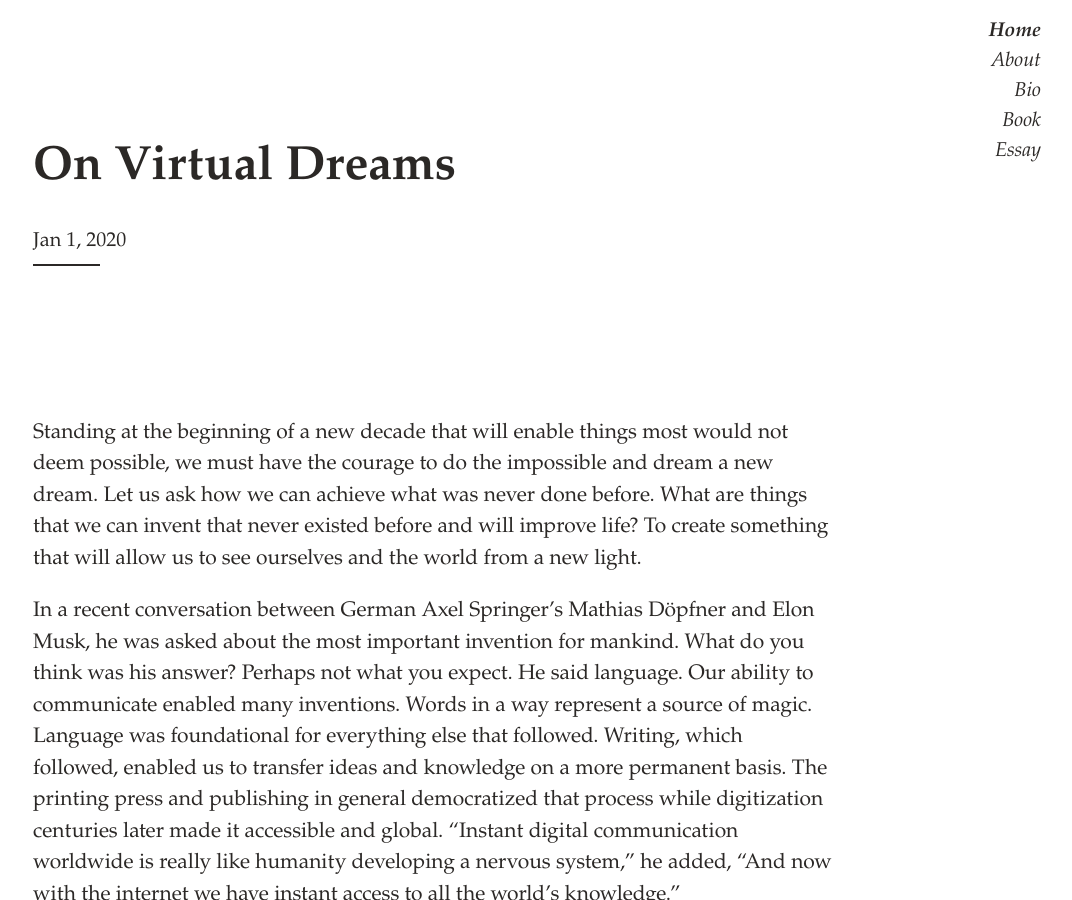
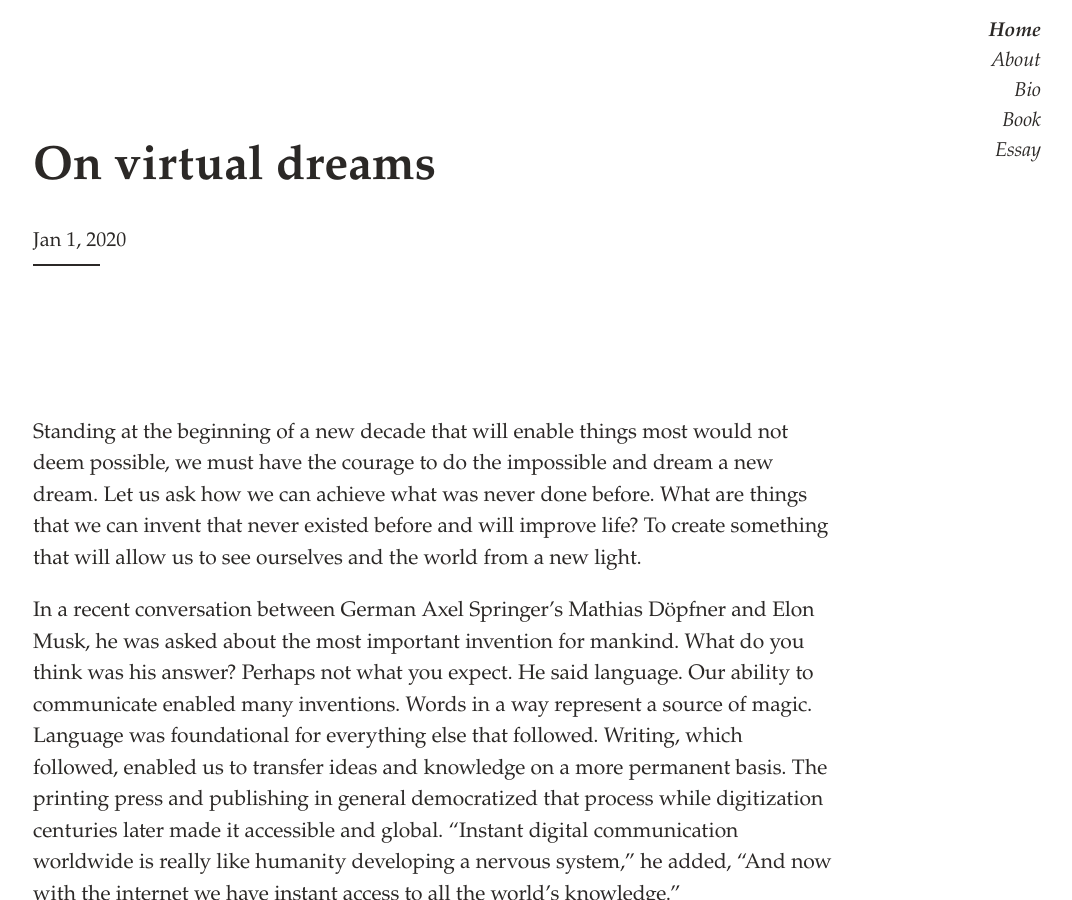
Before and after one commit to linkneuro/linkneuro.github.io, a Jekyll site: the page built from _posts/2020-01-01-virtual-dreams.md, in a window 1280 px wide and 900 px high. Shown: the whole window, without its empty margins (207-1279 px from the left). Built offline with Jekyll 4.4.1, drawn with Linux system fonts in a browser that asks for light colours.

```diff
--- a/_posts/2020-01-01-virtual-dreams.md
+++ b/_posts/2020-01-01-virtual-dreams.md
@@ -1,6 +1,6 @@
 ---
 layout: post
-title:  "On Virtual Dreams"
+title:  "On virtual dreams"
 categories:
 tags: syrus
 ---
```
